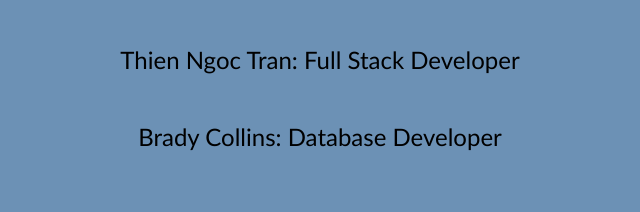
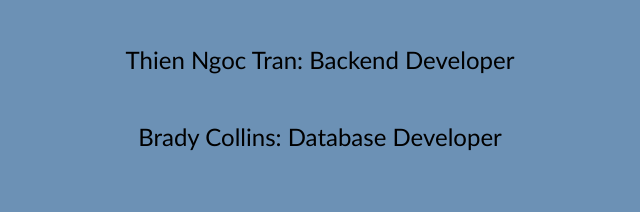
Before and after one commit to JakeOnDevineCRM/JakeOnDevineCRM.github.io, a plain HTML site: page index.html in a window 1280 px wide. Shown: the part 8114-8326 px from the top of the page, 320-960 px from the left. Drawn offline with Linux system fonts and the light colour scheme.

Commit message:
Update index.html

```diff
--- a/index.html
+++ b/index.html
@@ -74,7 +74,7 @@
             <h1>Meet the Team</h1>
             <p>Amy Schiffler: Front End Developer & Team Lead</p>
             <p>Javier Torres: Front End Developer & Team Lead</p>
-            <p>Thien Ngoc Tran: Full Stack Developer</p>
+            <p>Thien Ngoc Tran: Backend Developer</p>
             <p>Brady Collins: Database Developer</p>
         </section>
     </div>
```
